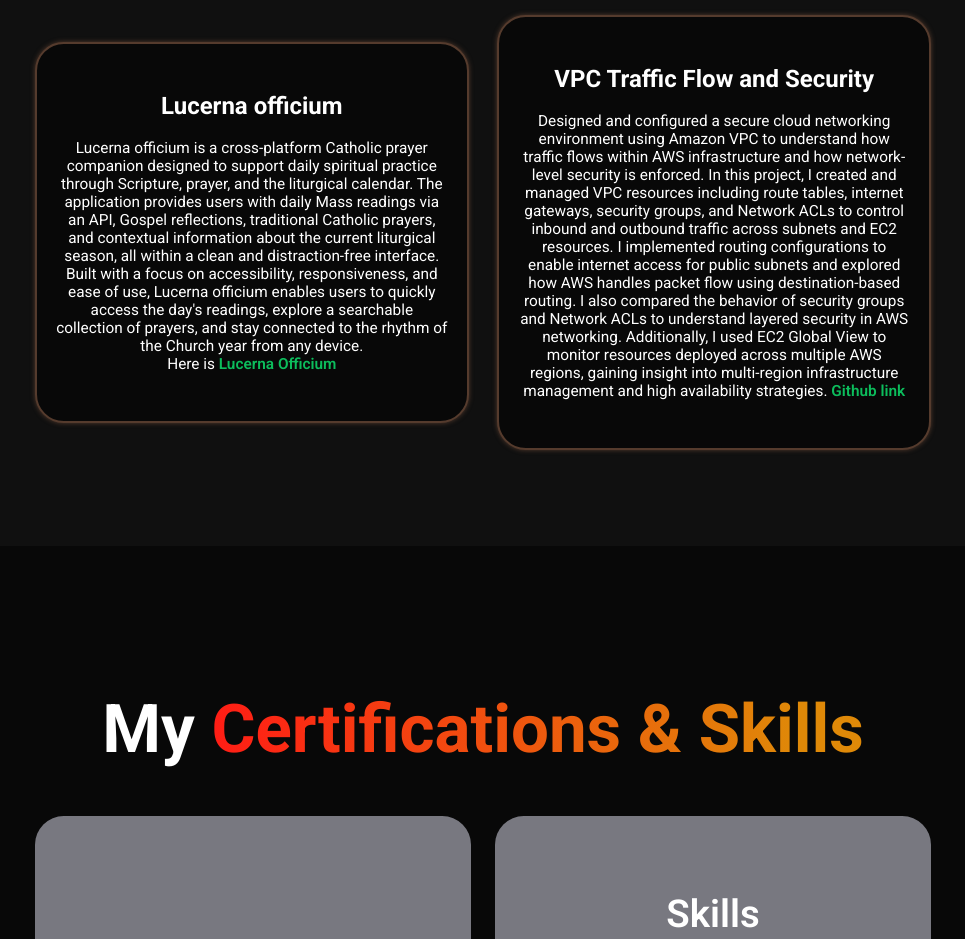
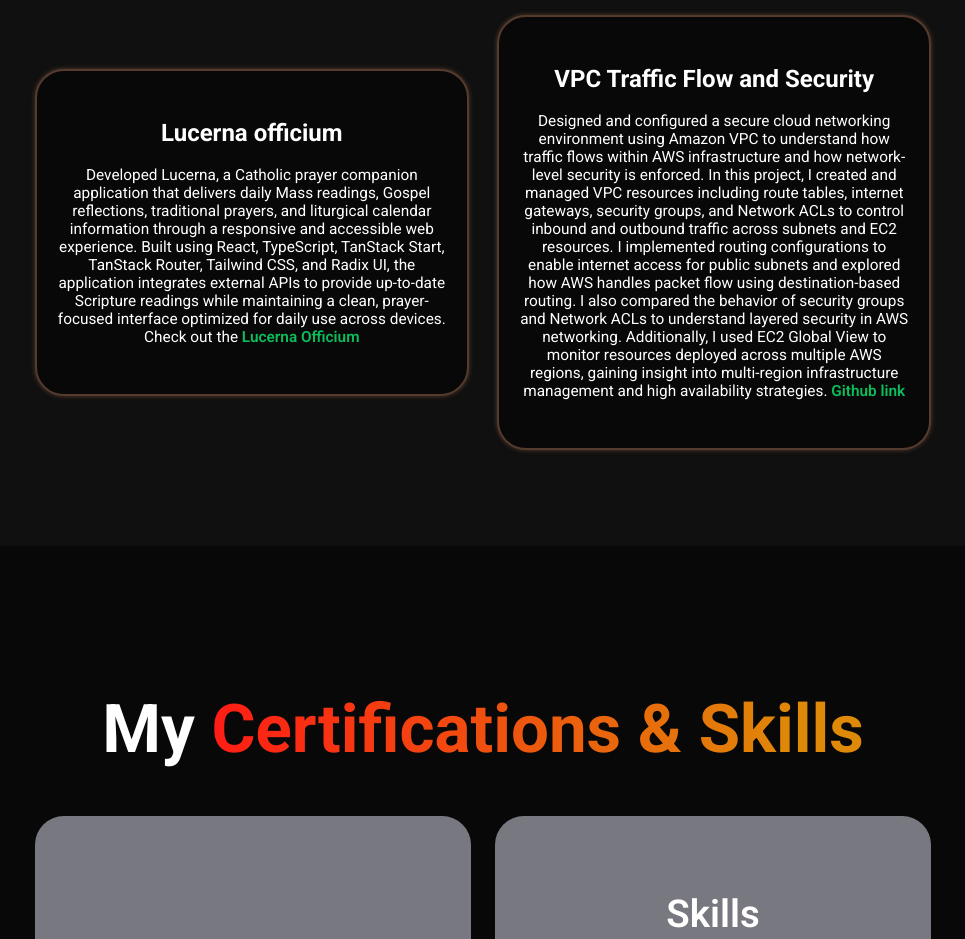
Before and after one commit to dnte-pro/My-Portfolio, a plain HTML site: page index.html in a window 1280 px wide. Shown: the part 5660-6599 px from the top of the page, without its empty margins (157-1122 px from the left). Drawn offline with nearby package versions, Linux system fonts and the light colour scheme.

Commit message:
project addition

```diff
--- a/index.html
+++ b/index.html
@@ -251,14 +251,11 @@
 
             <div class="project-card" onclick="window.open('https://dnte-pro.github.io/Lucerna/', '_blank');" style="cursor: pointer;">
                 <h4>Lucerna officium</h4>
-                <p>Lucerna officium is a cross-platform Catholic prayer companion designed to support daily spiritual practice through
-                    Scripture, prayer, and the liturgical calendar. The application provides users with daily Mass readings via an API,
-                    Gospel reflections, traditional Catholic prayers, and contextual information about the current liturgical season,
-                    all within a clean and distraction-free interface.
-                    Built with a focus on accessibility, responsiveness, and ease of use,
-                    Lucerna officium enables users to quickly access the day's readings, explore a searchable collection of prayers,
-                    and stay connected to the rhythm of the Church year from any device.<br>
-                    Here is  <a href="https://dnte-pro.github.io/Lucerna/" target="_blank" class="doc-link" onclick="event.stopPropagation();" rel="noopener noreferrer">Lucerna Officium</a>
+                <p>Developed Lucerna, a Catholic prayer companion application that delivers daily Mass readings, Gospel reflections,
+                    traditional prayers, and liturgical calendar information through a responsive and accessible web experience.
+                     Built using React, TypeScript, TanStack Start, TanStack Router, Tailwind CSS, and Radix UI, the application integrates external APIs
+                         to provide up-to-date Scripture readings while maintaining a clean, prayer-focused interface optimized for daily use across devices.
+                    Check out the <a href="https://dnte-pro.github.io/Lucerna/" target="_blank" class="doc-link" onclick="event.stopPropagation();" rel="noopener noreferrer">Lucerna Officium</a>
                 </p>
             </div>
 
```
